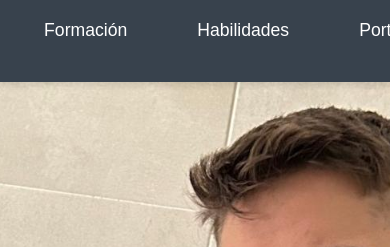
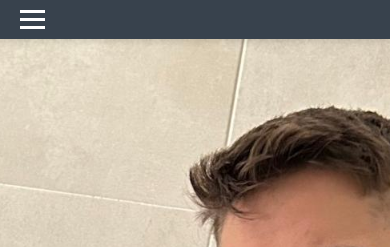
Before and after one commit to rortiz16/Roberto-Ortiz-Canamero, a plain HTML site: page index.html in a window 390 px wide. Shown: the top 247 px of the page. Drawn offline with Linux system fonts and the light colour scheme.

Commit message:
Menú hamburguesa y scroll horizontal

```diff
--- a/index.html
+++ b/index.html
@@ -11,6 +11,8 @@
             margin: 0;
             padding: 0;
             box-sizing: border-box;
+
+
         }
 
 
@@ -34,6 +36,7 @@
         }
 
         /* Menú de navegación */
+/* Menú de navegación */
 nav {
     background-color: #38424d;
     position: fixed;
@@ -41,21 +44,27 @@
     width: 100%;
     z-index: 10;
     display: flex;
-            justify-content: center;
+    justify-content: space-between; /* Separar logo y menú */
+    align-items: center;
     box-shadow: 0 4px 6px rgba(0, 0, 0, 0.1);
+    padding: 10px 20px;
 }
 
+/* Lista de elementos de navegación */
 nav ul {
     list-style-type: none;
     margin: 0;
     padding: 0;
     display: flex;
+    gap: 20px; /* Espacio entre enlaces */
 }
 
+/* Elementos de la lista */
 nav ul li {
-            margin: 0 15px;
+    margin: 0;
 }
 
+/* Enlaces de navegación */
 nav ul li a {
     color: white;
     text-decoration: none;
@@ -70,6 +79,23 @@
     background-color: #030303;
     transform: scale(1.1);
 }
+
+/* Menú hamburguesa */
+nav .hamburger {
+    display: none;
+    flex-direction: column;
+    gap: 5px;
+    cursor: pointer;
+}
+
+nav .hamburger div {
+    width: 25px;
+    height: 3px;
+    background-color: white;
+}
+
+
+        /*Movimiento*/
         .move {
             transition: transform 1s ease-out;
             transform: translateY(200px); /* Elemento desplazado hacia abajo */
@@ -91,6 +117,8 @@
             background-color: transparent; /* Fondo transparente para que el fondo fijo sea visible */
             transition: background-color 0.3s ease-in-out;
             overflow: hidden; /* Evitar desbordamiento en las secciones */
+            overflow-x: auto;
+
         }
 
         /* Estilo especial para la sección de inicio */
@@ -140,6 +168,7 @@
             justify-content: center; /* Centrar contenido horizontalmente */
             align-items: center; /* Centrar contenido verticalmente */
             margin: 0 20px;
+
         }
 
         /* Caja de texto para la biografía */
@@ -472,13 +501,28 @@
                 z-index: -1; /* Manda el fondo detrás del contenido */
             }
 
-            nav {
-                padding: 5px 15px; /* Reducir padding en móviles */
+            nav ul {
+        display: none; /* Ocultar el menú por defecto */
+        flex-direction: column; /* Disposición vertical en pantallas pequeñas */
+        width: 100%;
+        background-color: #38424d; /* Fondo del menú */
+        position: absolute;
+        top: 60px; /* Espaciado hacia abajo */
+        left: 0;
+        padding: 10px 0;
     }
 
-            nav a {
-                font-size: 14px; /* Hacer los enlaces más pequeños */
-                padding: 6px 10px; /* Ajustar el tamaño de los enlaces */
+    nav ul li a {
+        font-size: 1.2rem; /* Aumentar tamaño de fuente */
+        padding: 15px;
+    }
+
+    nav ul.show {
+        display: flex; /* Mostrar el menú cuando se haga clic en el hamburguesa */
+    }
+
+    nav .hamburger {
+        display: flex; /* Mostrar el icono hamburguesa */
     }
             .sobremi-grid {
                 grid-template-columns: 1fr; /* Cambia a una sola columna en pantallas pequeñas */
@@ -525,6 +569,10 @@
             }
         }
     </style>
+    <meta charset="UTF-8">
+    <meta name="viewport" content="width=device-width, initial-scale=1.0">
+    <title>Barra de Navegación Responsiva</title>
+    <link rel="stylesheet" href="styles.css">
 </head>
 <link rel="stylesheet" href="https://cdnjs.cloudflare.com/ajax/libs/font-awesome/6.0.0-beta3/css/all.min.css">
 
@@ -532,7 +580,17 @@
     <div class="background"></div>
 
     <nav>
-        <ul>
+
+
+        <!-- Menú Hamburguesa para móviles -->
+        <div class="hamburger" onclick="toggleMenu()">
+            <div></div>
+            <div></div>
+            <div></div>
+        </div>
+
+        <!-- Enlaces de navegación -->
+        <ul class="nav-links">
             <li><a href="#inicio">Inicio</a></li>
             <li><a href="#sobremi">Sobre mí</a></li>
             <li><a href="#formacion">Formación</a></li>
@@ -881,6 +939,12 @@
         modal.addEventListener('click', (e) => {
             if (e.target === modal) closeModalHandler();
         });
+
+
+
     });
+    function toggleMenu() {
+        document.querySelector('.nav-links').classList.toggle('show');
+    }
 
 </script>
```
Lines whose indentation alone changed are shown as unchanged.
